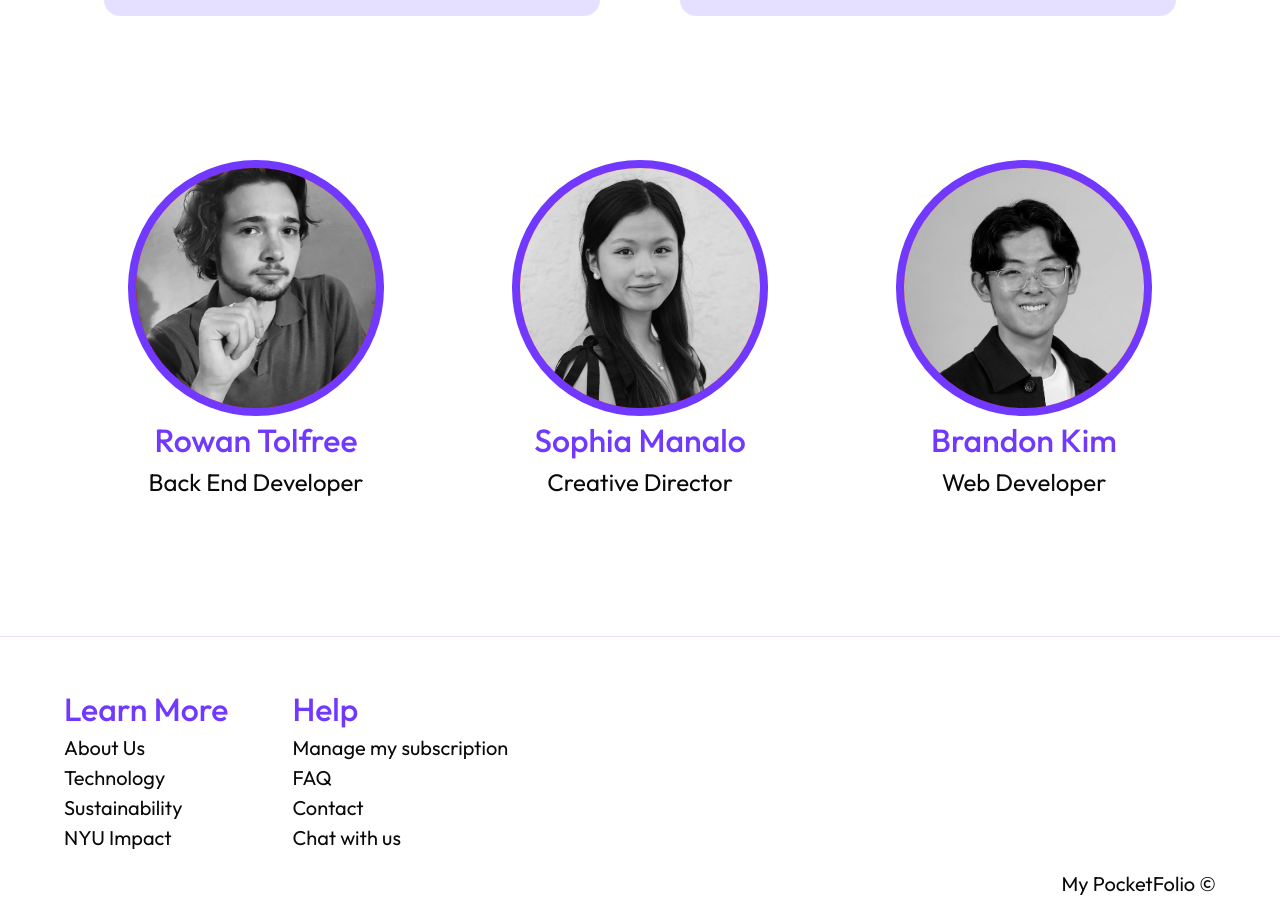
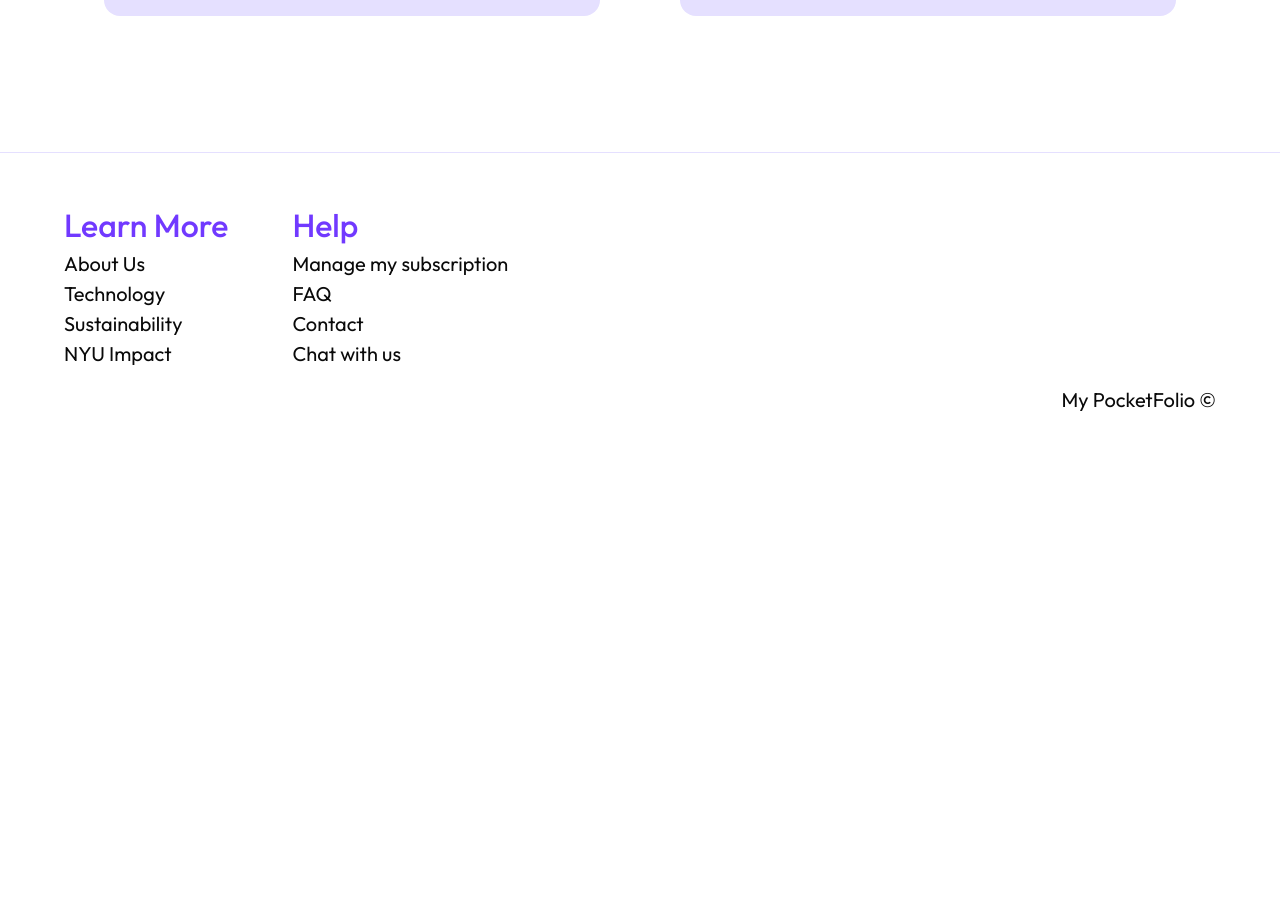
Before and after one commit to mpfolio/mpfolio, a Next.js app: page /team in a window 1280 px wide. Shown: the part 1240-2157 px from the top of the page. After the commit the page ends 1703 px from the top, so only its background shows below. Built offline with nearby package versions, Linux system fonts and the light colour scheme.

Commit message:
new email list && team page

```diff
--- a/app/comingSoon/page.tsx
+++ b/app/comingSoon/page.tsx
@@ -18,7 +18,7 @@ function App() {
 
 
     const handleSubmit = async (e: any) => {
-        const googleScriptURL = "https://script.google.com/a/macros/nyu.edu/s/AKfycbxGdtErbwNJ1iuNbfXTxaQqek4VVRk9guBphuGY-xRfslbPR0sxpKlnKFkp8vGyfoQe/exec"
+        const googleScriptURL = "https://script.google.com/macros/s/AKfycbxik0JhXz7L_TGg2OFNlP7NRuCL-B5EhDVSBPzgtBQaSjo1jTtna3W11eqmzZZedDND/exec"
 
         e.preventDefault();
 
--- a/app/team/page.tsx
+++ b/app/team/page.tsx
@@ -61,7 +61,7 @@ function App() {
                     body="Erika is an Undergraduate student at NYU's Tandon School of Engineering. She is studying a major in Integrated Design and Media, and a minor in Business of Entertainment, Media, and Technology. She is experienced in graphic and front end website engineering. Specializing in front end design and development, Erika works on all of the visual aspects and visual coding segments of the website you are looking at today."
                 />
             </div>
-            <div className="flex-row">
+            {/* <div className="flex-row">
                 <Card
                     name="Rowan Tolfree"
                     title="Back End Developer"
@@ -77,7 +77,7 @@ function App() {
                     title="Web Developer"
                     img={brandon_img}
                 />
-            </div>
+            </div> */}
         </div>
         <div className="temp-spacer"></div>
         </>
```
